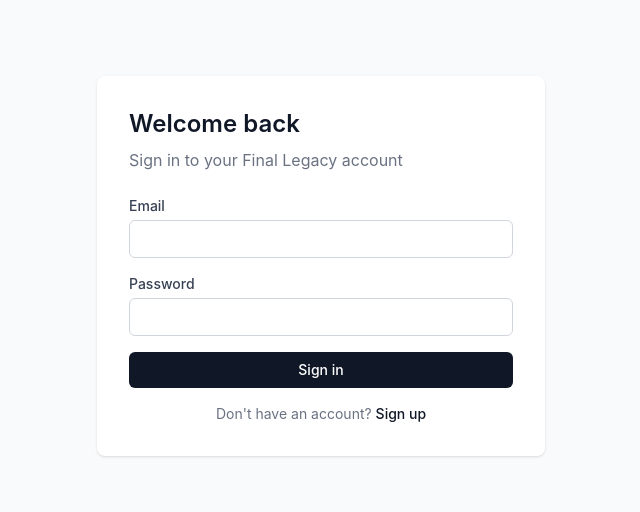
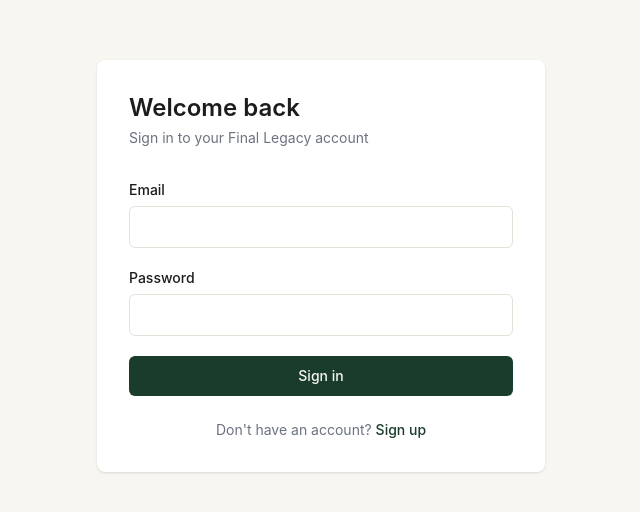
Before and after one commit to ashleyangeliquemoss/final-legacy, a Next.js app: page /login in a window 1280 px wide. Shown: the part 134-646 px from the top of the page, without its empty margins (319-959 px from the left). Built offline with nearby package versions, Linux system fonts and the light colour scheme; no server answers.

Commit message:
feat: apply green palette to login page

```diff
--- a/src/app/login/page.tsx
+++ b/src/app/login/page.tsx
@@ -3,6 +3,8 @@
 import { useState } from 'react'
 import { useRouter } from 'next/navigation'
 import { createClient } from '@/lib/supabase/client'
+
+export const runtime = 'edge'
 
 export default function LoginPage() {
   const [email, setEmail] = useState('')
@@ -29,48 +31,53 @@
   }
 
   return (
-    <div className="min-h-screen flex items-center justify-center bg-gray-50">
-      <div className="max-w-md w-full bg-white rounded-lg shadow p-8">
-        <h1 className="text-2xl font-semibold text-gray-900 mb-2">Welcome back</h1>
-        <p className="text-gray-500 mb-6">Sign in to your Final Legacy account</p>
+    <div className="min-h-screen flex items-center justify-center px-4" style={{backgroundColor: '#f8f6f1'}}>
+      <div className="max-w-md w-full rounded-lg shadow-sm p-8" style={{backgroundColor: '#ffffff'}}>
+        <div className="mb-8">
+          <h1 className="text-2xl font-semibold mb-1" style={{color: '#1c1c1c'}}>Welcome back</h1>
+          <p className="text-sm" style={{color: '#6b7280'}}>Sign in to your Final Legacy account</p>
+        </div>
 
-        <form onSubmit={handleLogin} className="space-y-4">
+        <form onSubmit={handleLogin} className="space-y-5">
           <div>
-            <label className="block text-sm font-medium text-gray-700 mb-1">Email</label>
+            <label className="block text-sm font-medium mb-1.5" style={{color: '#1c1c1c'}}>Email</label>
             <input
               type="email"
               value={email}
               onChange={(e) => setEmail(e.target.value)}
               required
-              className="w-full border border-gray-300 rounded-md px-3 py-2 text-sm text-gray-900 placeholder-gray-400 focus:outline-none focus:ring-2 focus:ring-gray-900"
+              className="w-full rounded-md px-3 py-2.5 text-sm focus:outline-none focus:ring-2"
+              style={{border: '1px solid #e5e0d8', color: '#1c1c1c', backgroundColor: '#ffffff', focusRingColor: '#1a3d2b'}}
             />
           </div>
 
           <div>
-            <label className="block text-sm font-medium text-gray-700 mb-1">Password</label>
+            <label className="block text-sm font-medium mb-1.5" style={{color: '#1c1c1c'}}>Password</label>
             <input
               type="password"
               value={password}
               onChange={(e) => setPassword(e.target.value)}
               required
-              className="w-full border border-gray-300 rounded-md px-3 py-2 text-sm text-gray-900 placeholder-gray-400 focus:outline-none focus:ring-2 focus:ring-gray-900"
+              className="w-full rounded-md px-3 py-2.5 text-sm focus:outline-none focus:ring-2"
+              style={{border: '1px solid #e5e0d8', color: '#1c1c1c', backgroundColor: '#ffffff'}}
             />
           </div>
 
-          {error && <p className="text-red-500 text-sm">{error}</p>}
+          {error && <p className="text-sm" style={{color: '#c0392b'}}>{error}</p>}
 
           <button
             type="submit"
             disabled={loading}
-            className="w-full bg-gray-900 text-white rounded-md py-2 text-sm font-medium hover:bg-gray-700 disabled:opacity-50"
+            className="w-full rounded-md py-2.5 text-sm font-medium transition-colors disabled:opacity-50"
+            style={{backgroundColor: '#1a3d2b', color: '#f8f6f1'}}
           >
             {loading ? 'Signing in...' : 'Sign in'}
           </button>
         </form>
 
-        <p className="mt-4 text-sm text-gray-500 text-center">
+        <p className="mt-6 text-sm text-center" style={{color: '#6b7280'}}>
           Don't have an account?{' '}
-          <a href="/signup" className="text-gray-900 font-medium hover:underline">
+          <a href="/signup" className="font-medium hover:underline" style={{color: '#1a3d2b'}}>
             Sign up
           </a>
         </p>
```
